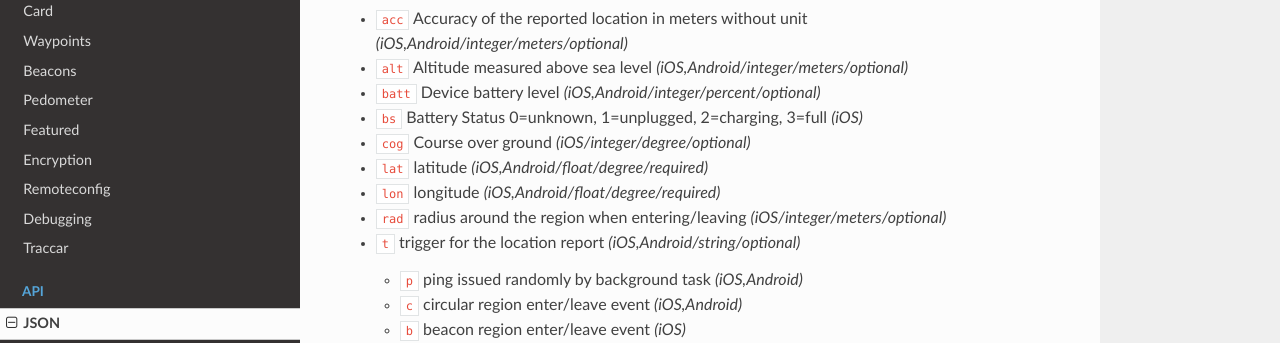
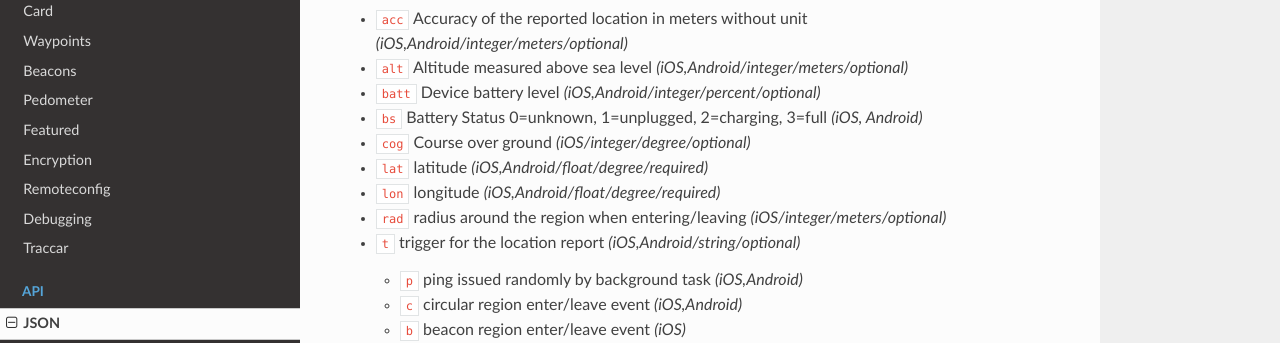
Before and after one commit to owntracks/booklet, an MkDocs documentation site: the page built from docs/tech/json.md, in a window 1280 px wide and 900 px high, scrolled down 1240 px. Shown: the part 150-493 px from the top of the window. Built offline with MkDocs 1.6.1, drawn with Linux system fonts in a browser that asks for light colours; nearby versions of some CDN libraries; old or Windows-style settings are respelled for this version of MkDocs.

Commit message:
document bs for next Android release

```diff
--- a/docs/tech/json.md
+++ b/docs/tech/json.md
@@ -50,7 +50,7 @@ This location object describes the location of the device that reported it.
 * `acc` Accuracy of the reported location in meters without unit _(iOS,Android/integer/meters/optional)_
 * `alt` Altitude measured above sea level _(iOS,Android/integer/meters/optional)_
 * `batt` Device battery level _(iOS,Android/integer/percent/optional)_
-* `bs` Battery Status 0=unknown, 1=unplugged, 2=charging, 3=full  _(iOS)_
+* `bs` Battery Status 0=unknown, 1=unplugged, 2=charging, 3=full  _(iOS, Android)_
 * `cog` Course over ground _(iOS/integer/degree/optional)_
 * `lat` latitude _(iOS,Android/float/degree/required)_
 * `lon` longitude _(iOS,Android/float/degree/required)_
```
